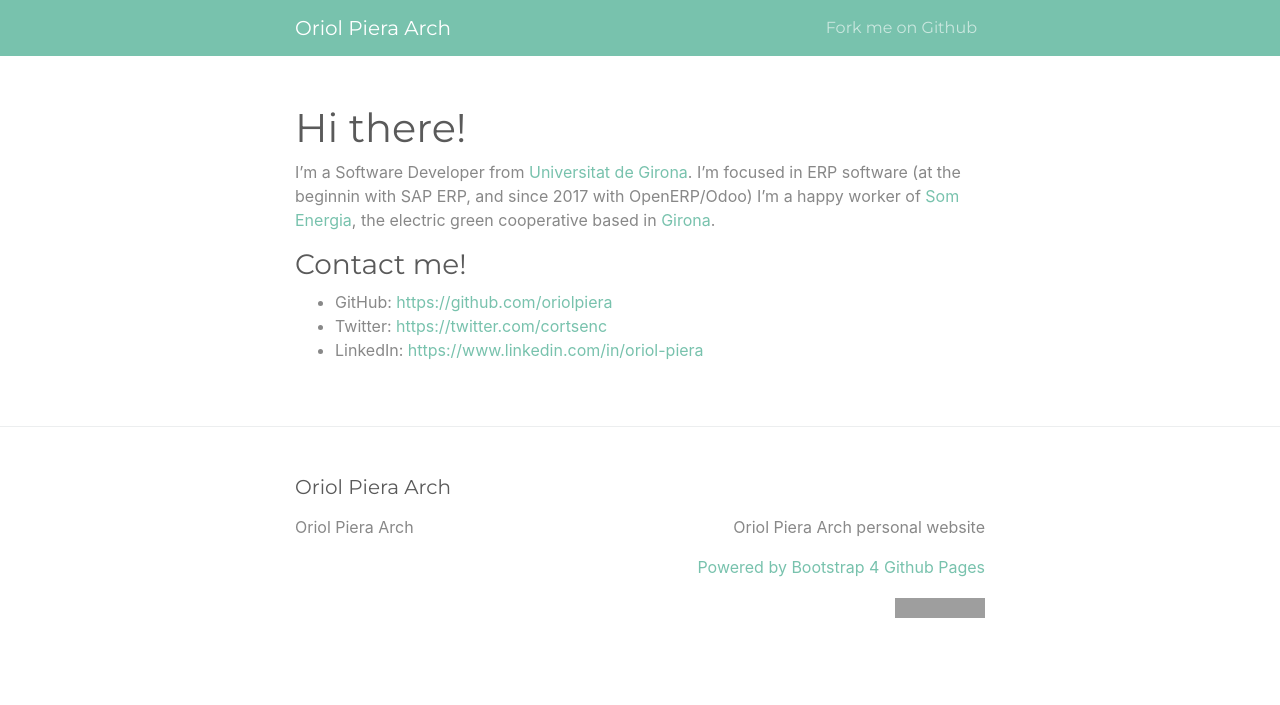
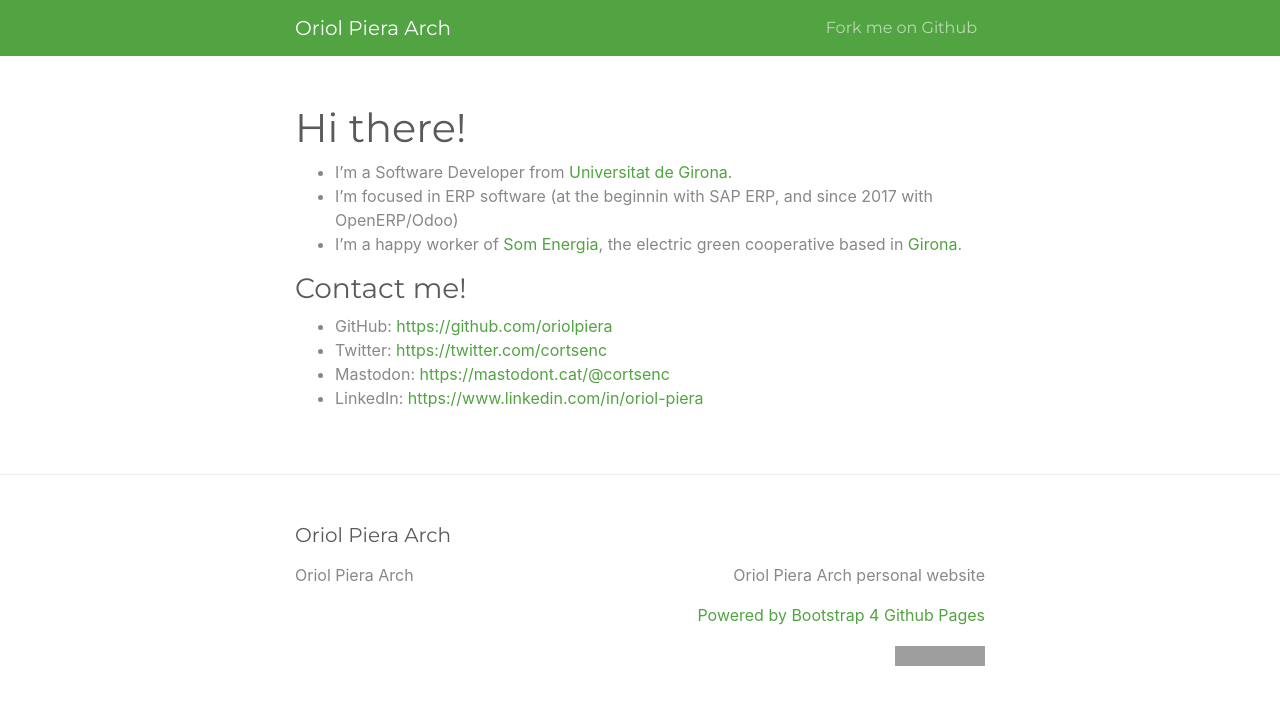
Before and after one commit to oriolpiera/oriolpiera.github.io, a Jekyll site: the page built from index.md, in a window 1280 px wide. Shown: the top 705 px of the page. Built offline with Jekyll 4.4.1, drawn with Linux system fonts in a browser that asks for light colours; grey boxes are pictures that could not be loaded.

Commit message:
Add Mastodon network

```diff
--- a/_sass/_variables.scss
+++ b/_sass/_variables.scss
@@ -42,7 +42,7 @@ $green:   #56CC9D !default;
 $teal:    #20c997 !default;
 $cyan:    #6CC3D5 !default;
 
-$primary:       #78C2AD !default;
+$primary:       #52a341 !default;
 $secondary:     #F3969A !default;
 $success:       $green !default;
 $info:          $cyan !default;
--- a/index.md
+++ b/index.md
@@ -3,13 +3,14 @@ layout: page
 title: Hi there!
 ---
 
-I'm a Software Developer from [Universitat de Girona](https://www.udg.edu).
-I'm focused in ERP software (at the beginnin with SAP ERP, and since 2017 with OpenERP/Odoo)
-I'm a happy worker of [Som Energia](https://www.somenergia.coop), the electric green cooperative based in [Girona](https://en.wikipedia.org/wiki/Girona).
+*  I'm a Software Developer from [Universitat de Girona](https://www.udg.edu).
+*  I'm focused in ERP software (at the beginnin with SAP ERP, and since 2017 with OpenERP/Odoo)
+*  I'm a happy worker of [Som Energia](https://www.somenergia.coop), the electric green cooperative based in [Girona](https://en.wikipedia.org/wiki/Girona).
 
 
 
 ### Contact me!
 * GitHub: <a href="https://github.com/oriolpiera" target="_blank">https://github.com/oriolpiera</a>
 * Twitter: <a href="https://twitter.com/cortsenc" target="_blank">https://twitter.com/cortsenc</a>
+* Mastodon: <a rel="me" href="https://mastodont.cat/@cortsenc">https://mastodont.cat/@cortsenc</a>
 * LinkedIn: <a href="https://www.linkedin.com/in/oriol-piera" target="_blank">https://www.linkedin.com/in/oriol-piera</a>
```
